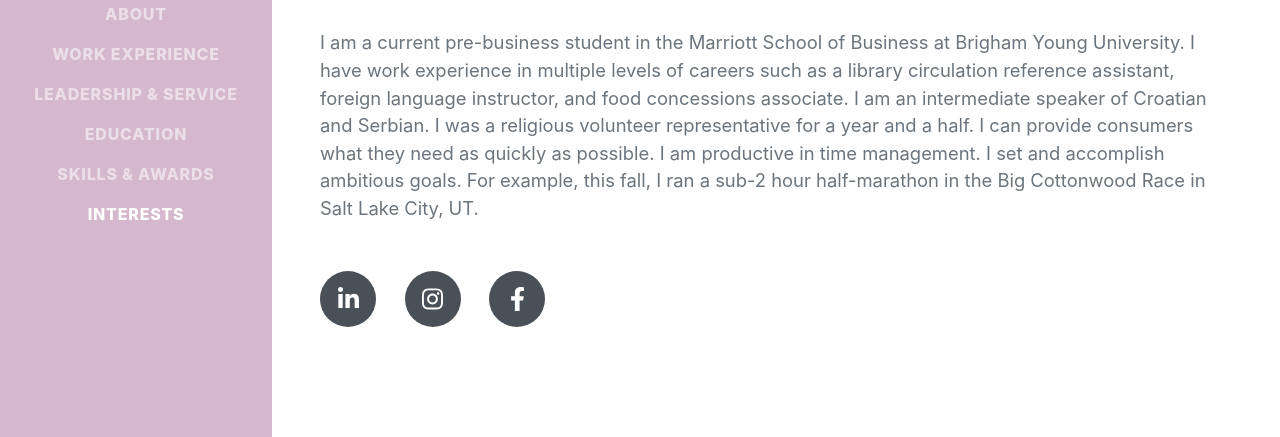
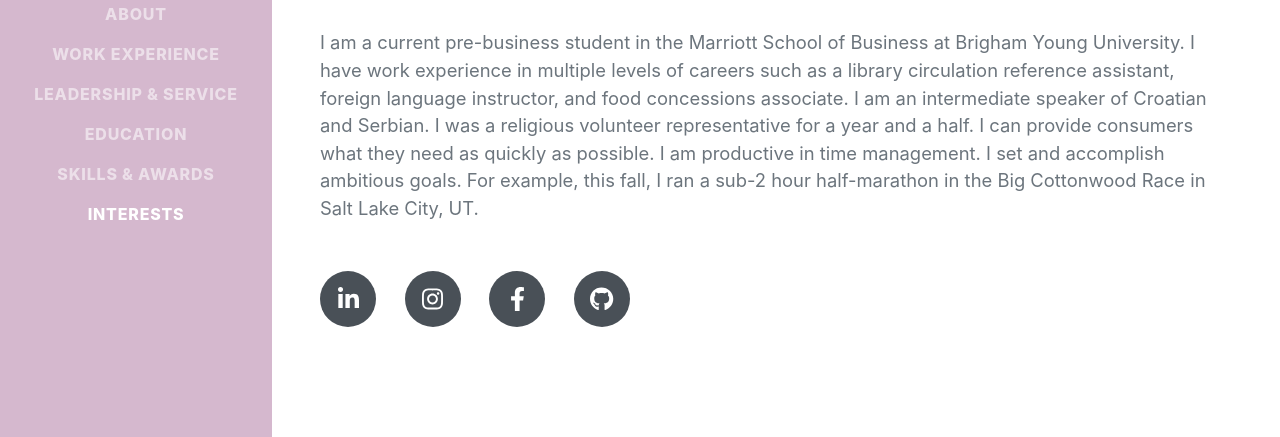
Before and after one commit to JeannetteColeman/IS201, a plain HTML site: page index.html in a window 1280 px wide. Shown: the part 360-797 px from the top of the page. Drawn offline with nearby package versions, Linux system fonts and the light colour scheme; a web font is replaced by a local one.

Commit message:
Add files via upload

```diff
--- a/index.html
+++ b/index.html
@@ -53,7 +53,7 @@
                         <a class="social-icon" href="https://www.linkedin.com/in/jeannettecoleman323" target="_blank"><i class="fab fa-linkedin-in" class="social-icon:hover"></i></a>
                         <a class="social-icon" href="https://www.instagram.com/colemanjeannette/" target="_blank"><i class="fab fa-instagram"></i></a>
                         <a class="social-icon" href="https://www.facebook.com/jeannette.coleman.547/" target="_blank"><i class="fab fa-facebook-f"></i></a>
-                        <!--<a class="social-icon" href="https://github.com/JeannetteColeman/IS201" target="_blank"><i class="fab fa-github"></i></a>-->
+                        <a class="social-icon" href="https://github.com/JeannetteColeman/IS201" target="_blank"><i class="fab fa-github"></i></a>
                     </div>
                 </div>
             </section>
```
